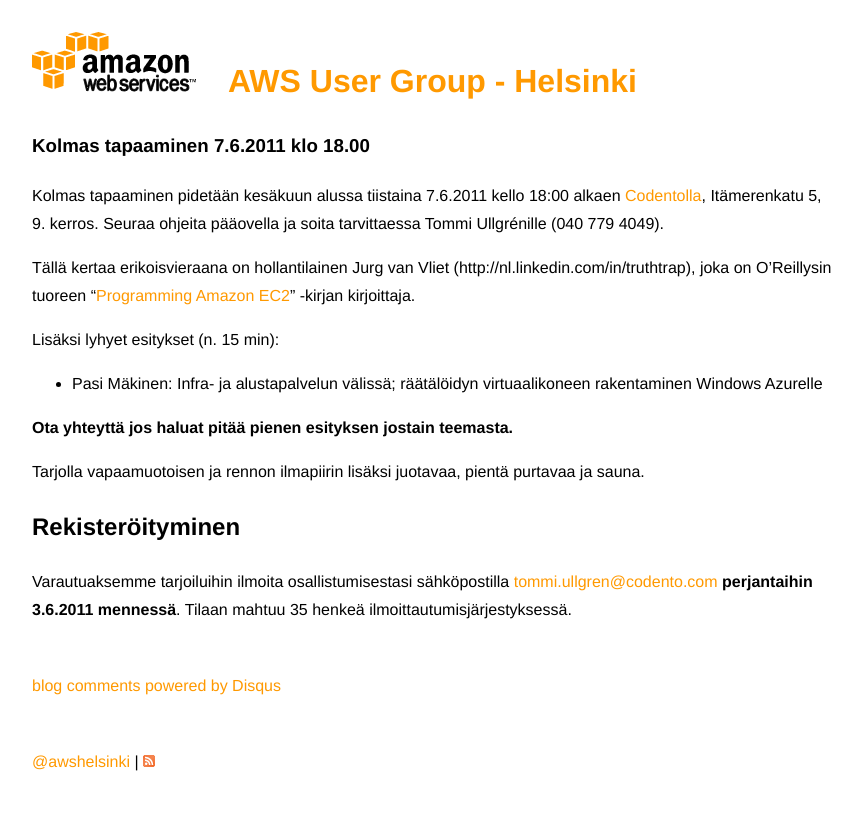
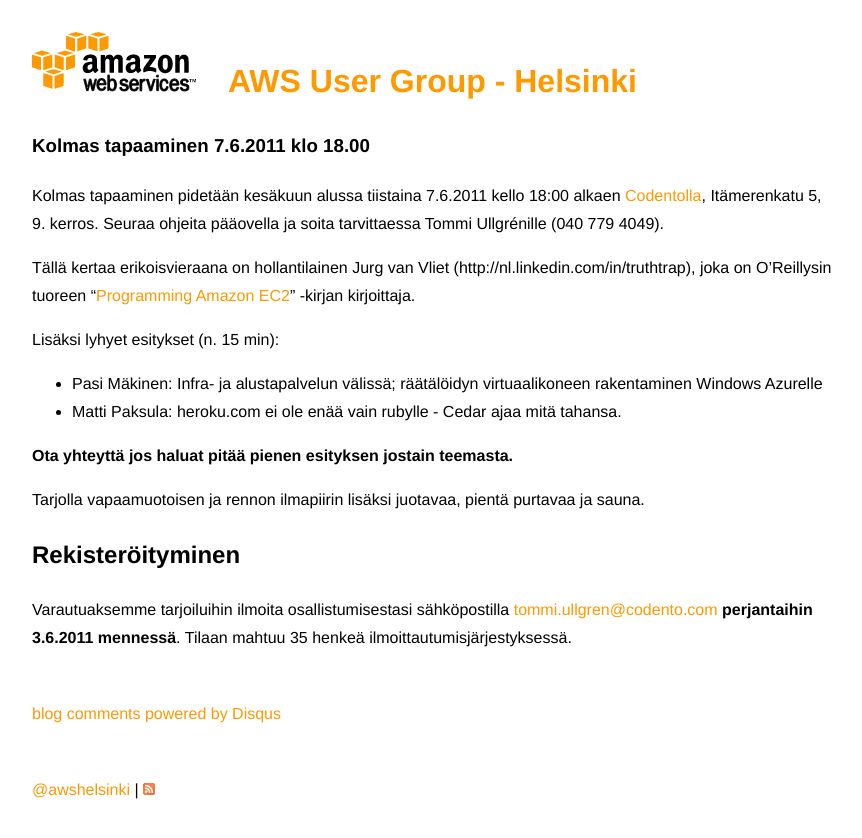
Before and after one commit to enemy/aws-helsinki.fi, a Jekyll site: the page built from _posts/2011-05-19-kolmas-tapaaminen.md, in a window 1280 px wide. Shown: the top 838 px of the page, without its empty margins (96-958 px from the left). Built offline with Jekyll 4.4.1, drawn with Linux system fonts in a browser that asks for light colours; Markdown is read by kramdown in place of the engine named in the settings; comment, search, counter and statistics services are not loaded.

Commit message:
heroku cedar

```diff
--- a/_posts/2011-05-19-kolmas-tapaaminen.md
+++ b/_posts/2011-05-19-kolmas-tapaaminen.md
@@ -13,6 +13,7 @@
 Lisäksi lyhyet esitykset (n. 15 min):
 
  - Pasi Mäkinen: Infra- ja alustapalvelun välissä; räätälöidyn virtuaalikoneen rakentaminen Windows Azurelle
+ - Matti Paksula: heroku.com ei ole enää vain rubylle - Cedar ajaa mitä tahansa.
 
 <b>Ota yhteyttä jos haluat pitää pienen esityksen jostain teemasta.</b>
 
```
